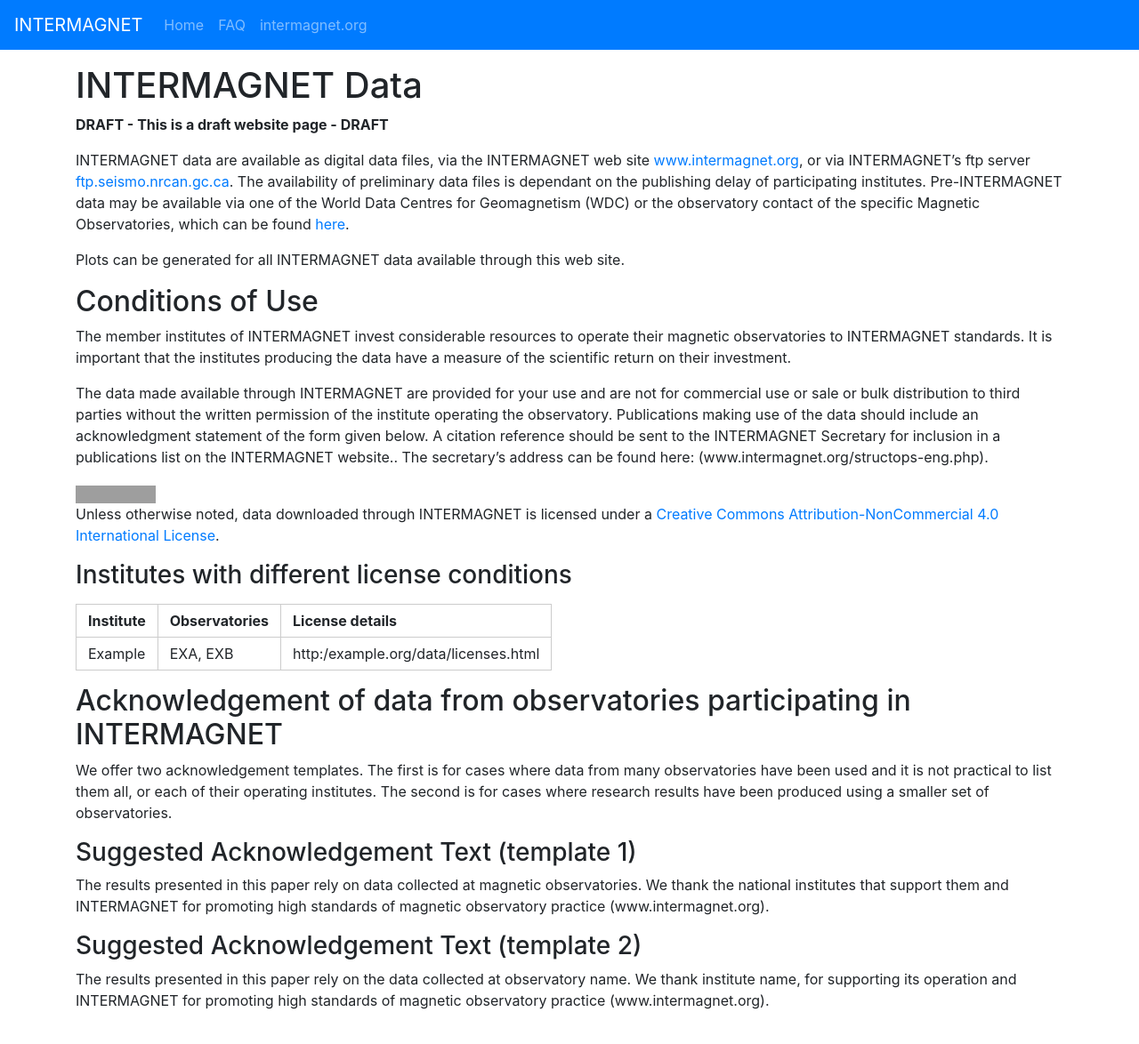
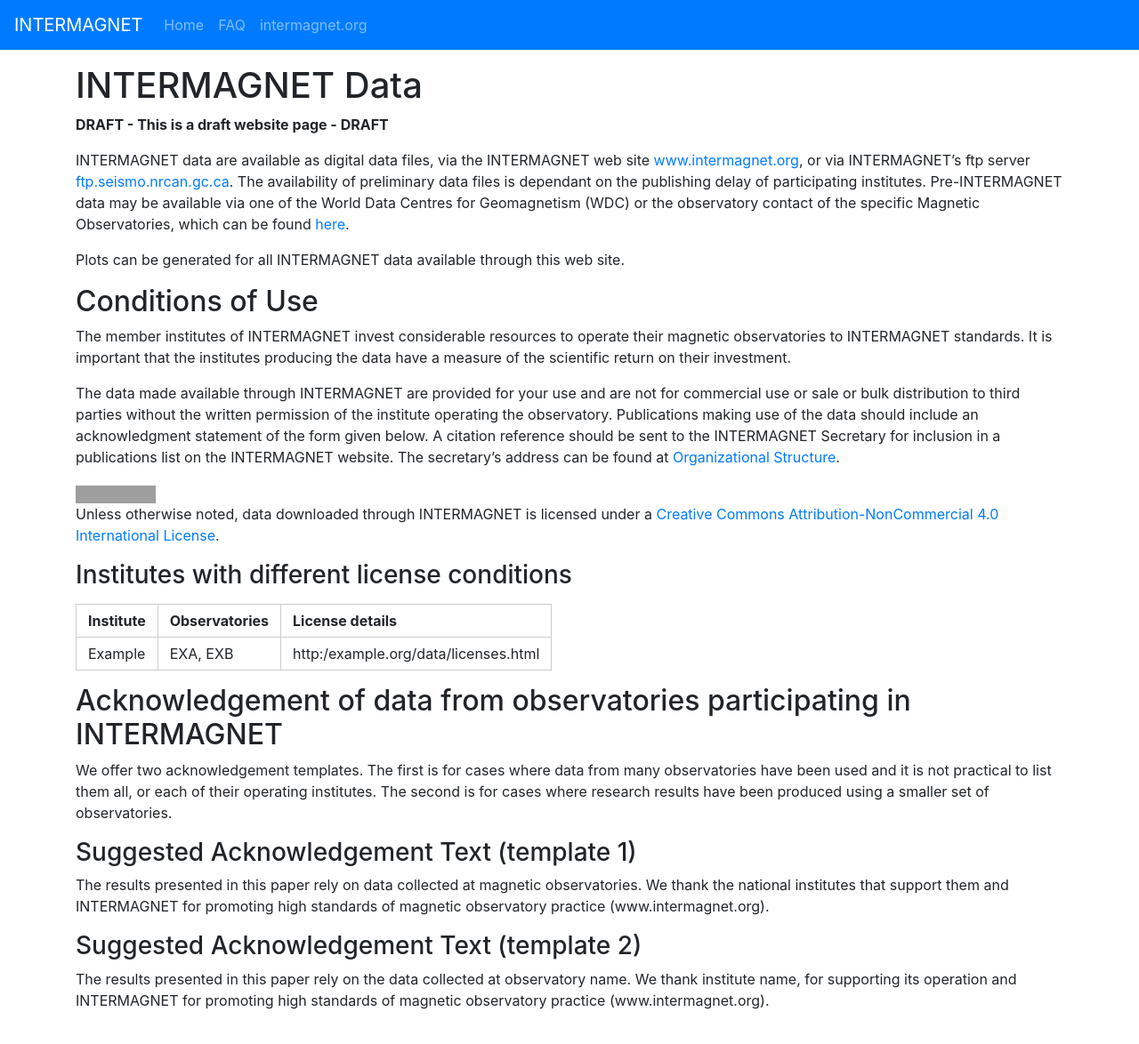
Before and after one commit to INTERMAGNET/intermagnet.github.io, a Jekyll site: the page built from DataConditions.md, in a window 1280 px wide and 1200 px high. Shown: the top 1174 px of the window at 89% size. Built offline with Jekyll 4.4.1, drawn with Linux system fonts in a browser that asks for light colours; grey boxes are pictures that could not be loaded.

Commit message:
Correct data conditions formating

```diff
--- a/DataConditions.md
+++ b/DataConditions.md
@@ -8,16 +8,14 @@
 
 Plots can be generated for all INTERMAGNET data available through this web site.
 
-
 ## Conditions of Use
 
 The member institutes of INTERMAGNET invest considerable resources to operate their magnetic observatories to INTERMAGNET standards. It is important that the institutes producing the data have a measure of the scientific return on their investment.
 
-The data made available through INTERMAGNET are provided for your use and are not for commercial use or sale or bulk distribution to third parties without the written permission of the institute operating the observatory. Publications making use of the data should include an acknowledgment statement of the form given below. A citation reference should be sent to the INTERMAGNET Secretary for inclusion in a publications list on the INTERMAGNET website.. The secretary's address can be found here: (www.intermagnet.org/structops-eng.php).
+The data made available through INTERMAGNET are provided for your use and are not for commercial use or sale or bulk distribution to third parties without the written permission of the institute operating the observatory. Publications making use of the data should include an acknowledgment statement of the form given below. A citation reference should be sent to the INTERMAGNET Secretary for inclusion in a publications list on the INTERMAGNET website. The secretary's address can be found at [Organizational Structure](http://www.intermagnet.org/structops-eng.php).
 
 <!-- This section copied from Creative Commons - please don't change -->
 <a rel="license" href="http://creativecommons.org/licenses/by-nc/4.0/"><img alt="Creative Commons Licence" style="border-width:0" src="https://i.creativecommons.org/l/by-nc/4.0/88x31.png" /></a><br />Unless otherwise noted, data downloaded through INTERMAGNET is licensed under a <a rel="license" href="http://creativecommons.org/licenses/by-nc/4.0/">Creative Commons Attribution-NonCommercial 4.0 International License</a>.
-
 
 ### Institutes with different license conditions
 
@@ -29,7 +27,6 @@
 
 We offer two acknowledgement templates. The first is for cases where data from many observatories have been used and it is not practical to list them all, or each of their operating institutes. The second is for cases where research results have been produced using a smaller set of observatories.
 
-
 ### Suggested Acknowledgement Text (template 1)
 
 The results presented in this paper rely on data collected at magnetic observatories. We thank the national institutes that support them and INTERMAGNET for promoting high standards of magnetic observatory practice (www.intermagnet.org).
```
Also changed, not shown: CONTRIBUTING.md (line endings or trailing spaces).
